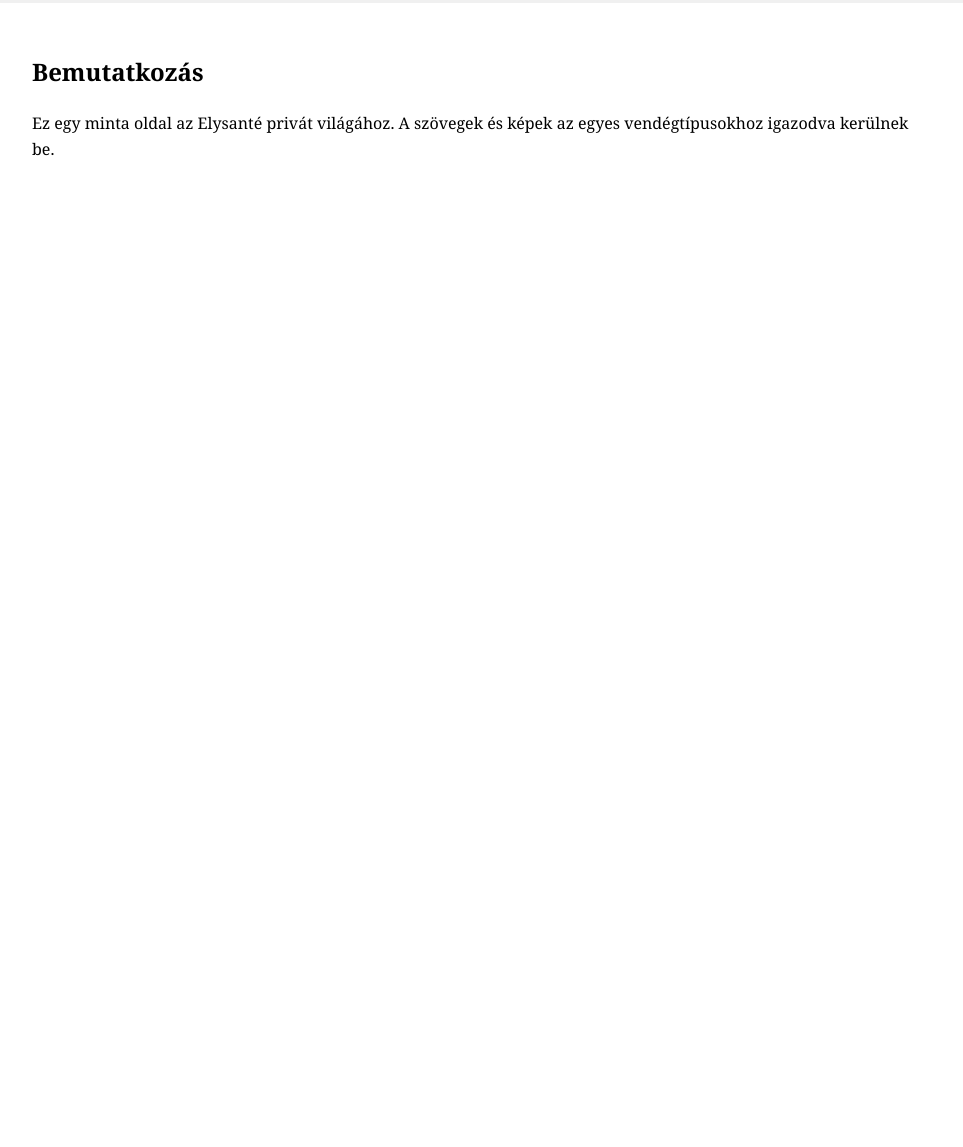
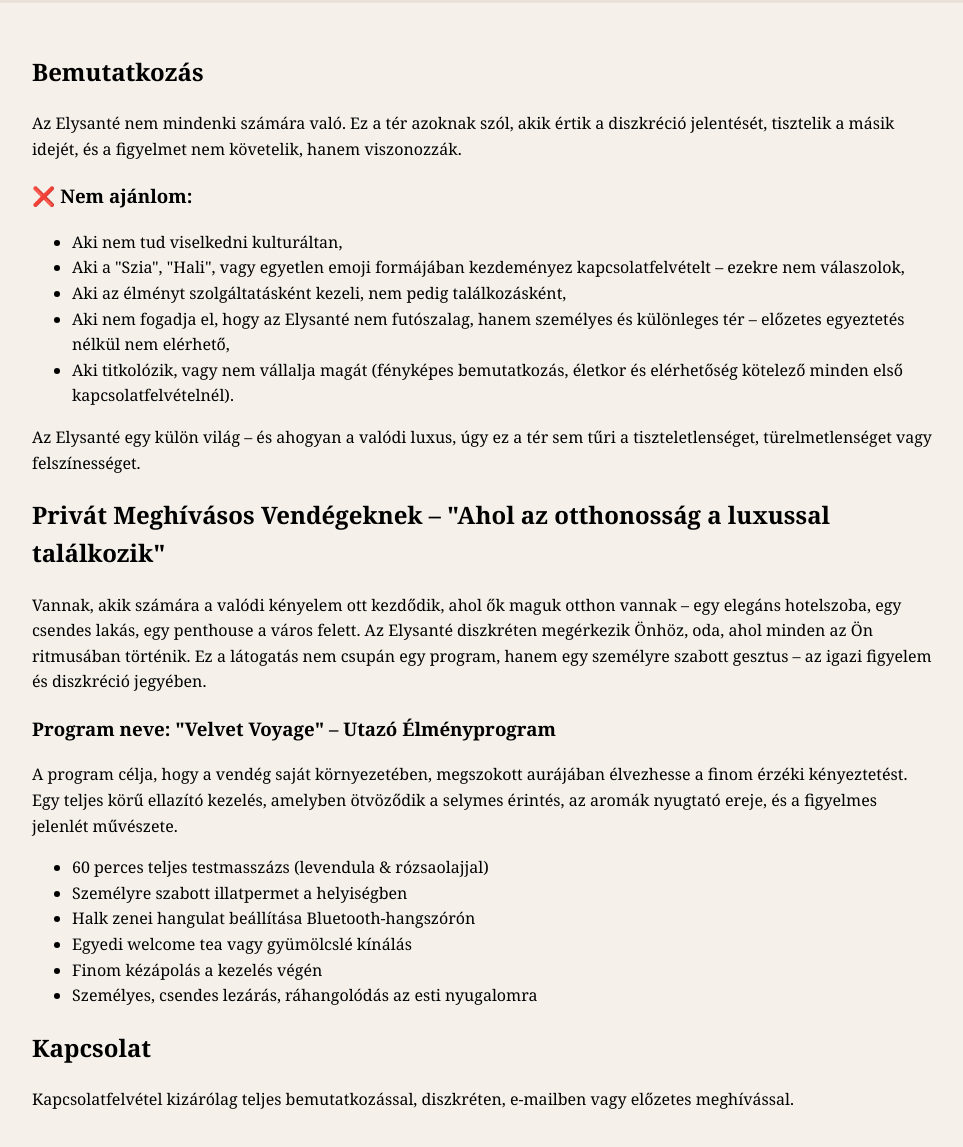
Before and after one commit to elysante3933/elysante-site, a plain HTML site: page index.html in a window 1280 px wide. Shown: the part 133-1280 px from the top of the page, without its empty margins (158-1121 px from the left). Before the commit the page ends 800 px from the top, so only its background shows below. Drawn offline with Linux system fonts and the light colour scheme.

Commit message:
Update index.html

```diff
--- a/index.html
+++ b/index.html
@@ -8,12 +8,12 @@
     body {
       margin: 0;
       font-family: "Georgia", serif;
-      background-color: #fff;
+      background-color: #f5f1ea; /* bige szín */
       color: #000;
     }
 
     header {
-      background-color: #fff;
+      background-color: #f5f1ea;
       padding: 20px;
       text-align: center;
       font-size: 2em;
@@ -26,7 +26,7 @@
       justify-content: center;
       gap: 30px;
       padding: 15px;
-      background-color: #f0f0f0;
+      background-color: #eae2d9;
       font-weight: bold;
     }
 
@@ -53,7 +53,34 @@
 
   <div class="content">
     <h2 id="rolunk">Bemutatkozás</h2>
-    <p>Ez egy minta oldal az Elysanté privát világához. A szövegek és képek az egyes vendégtípusokhoz igazodva kerülnek be.</p>
+    <p>Az Elysanté nem mindenki számára való. Ez a tér azoknak szól, akik értik a diszkréció jelentését, tisztelik a másik idejét, és a figyelmet nem követelik, hanem viszonozzák.</p>
+
+    <h3>❌ Nem ajánlom:</h3>
+    <ul>
+      <li>Aki nem tud viselkedni kulturáltan,</li>
+      <li>Aki a "Szia", "Hali", vagy egyetlen emoji formájában kezdeményez kapcsolatfelvételt – ezekre nem válaszolok,</li>
+      <li>Aki az élményt szolgáltatásként kezeli, nem pedig találkozásként,</li>
+      <li>Aki nem fogadja el, hogy az Elysanté nem futószalag, hanem személyes és különleges tér – előzetes egyeztetés nélkül nem elérhető,</li>
+      <li>Aki titkolózik, vagy nem vállalja magát (fényképes bemutatkozás, életkor és elérhetőség kötelező minden első kapcsolatfelvételnél).</li>
+    </ul>
+    <p>Az Elysanté egy külön világ – és ahogyan a valódi luxus, úgy ez a tér sem tűri a tiszteletlenséget, türelmetlenséget vagy felszínességet.</p>
+
+    <h2 id="szolgaltatasok">Privát Meghívásos Vendégeknek – "Ahol az otthonosság a luxussal találkozik"</h2>
+    <p>Vannak, akik számára a valódi kényelem ott kezdődik, ahol ők maguk otthon vannak – egy elegáns hotelszoba, egy csendes lakás, egy penthouse a város felett. Az Elysanté diszkréten megérkezik Önhöz, oda, ahol minden az Ön ritmusában történik. Ez a látogatás nem csupán egy program, hanem egy személyre szabott gesztus – az igazi figyelem és diszkréció jegyében.</p>
+
+    <h3>Program neve: "Velvet Voyage" – Utazó Élményprogram</h3>
+    <p>A program célja, hogy a vendég saját környezetében, megszokott aurájában élvezhesse a finom érzéki kényeztetést. Egy teljes körű ellazító kezelés, amelyben ötvöződik a selymes érintés, az aromák nyugtató ereje, és a figyelmes jelenlét művészete.</p>
+    <ul>
+      <li>60 perces teljes testmasszázs (levendula & rózsaolajjal)</li>
+      <li>Személyre szabott illatpermet a helyiségben</li>
+      <li>Halk zenei hangulat beállítása Bluetooth-hangszórón</li>
+      <li>Egyedi welcome tea vagy gyümölcslé kínálás</li>
+      <li>Finom kézápolás a kezelés végén</li>
+      <li>Személyes, csendes lezárás, ráhangolódás az esti nyugalomra</li>
+    </ul>
+
+    <h2 id="kapcsolat">Kapcsolat</h2>
+    <p>Kapcsolatfelvétel kizárólag teljes bemutatkozással, diszkréten, e-mailben vagy előzetes meghívással.</p>
   </div>
 
   <!--Start of Tawk.to Script-->
```
